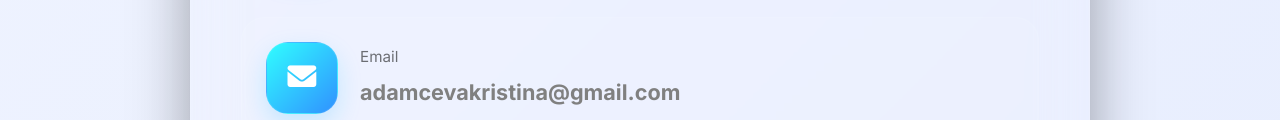
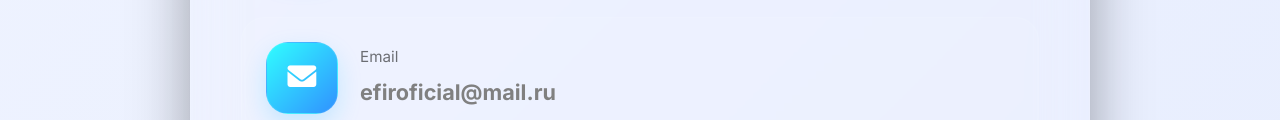
Before and after one commit to efiroficial/efir, a plain HTML site: page support.html in a window 1280 px wide. Shown: the part 680-800 px from the top of the page. Drawn offline with nearby package versions, Linux system fonts and the light colour scheme.

Commit message:
Update support.html

```diff
--- a/support.html
+++ b/support.html
@@ -80,7 +80,7 @@
                         </div>
                     </a>
 
-                    <a href="mailto:adamcevakristina@gmail.com"
+                    <a href="mailto:efiroficial@mail.ru"
                        class="contact-link">
 
                         <div class="contact-icon">
@@ -89,7 +89,7 @@
 
                         <div class="contact-info">
                             <span>Email</span>
-                            <strong>adamcevakristina@gmail.com</strong>
+                            <strong>efiroficial@mail.ru</strong>
                         </div>
                     </a>
 
```
